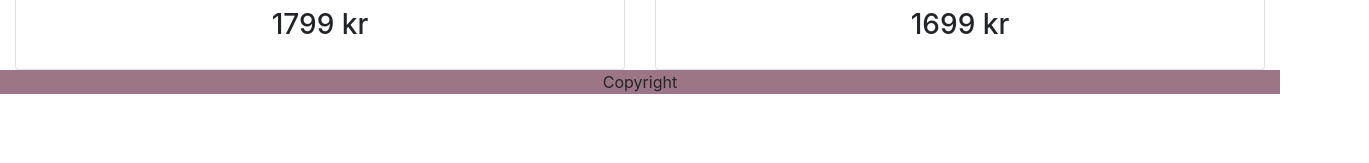
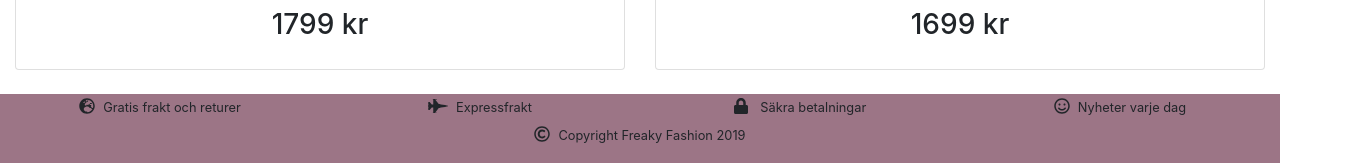
Before and after one commit to evapersson/freakyfashion, a React (Create React App) app: page / in a window 1280 px wide. Shown: the part 1745-1908 px from the top of the page, 1369 px wide, since content can reach past the window. Before the commit the page ends 1855 px from the top, so only its background shows below. Built offline with nearby package versions, Linux system fonts and the light colour scheme.

Commit message:
add icons and text to Footer

```diff
--- a/package.json
+++ b/package.json
@@ -4,7 +4,9 @@
   "private": true,
   "dependencies": {
     "@fortawesome/fontawesome-svg-core": "^1.2.25",
+    "@fortawesome/free-regular-svg-icons": "^5.11.2",
     "@fortawesome/free-solid-svg-icons": "^5.11.2",
+    "@fortawesome/react-fontawesome": "^0.1.7",
     "bootstrap": "^4.3.1",
     "react": "^16.12.0",
     "react-bootstrap": "^1.0.0-beta.15",
--- a/public/index.html
+++ b/public/index.html
@@ -24,7 +24,7 @@
       work correctly both with client-side routing and a non-root public URL.
       Learn how to configure a non-root public URL by running `npm run build`.
     -->
-    <title>React App</title>
+    <title>Freaky Fashion</title>
   </head>
   <body>
     <noscript>You need to enable JavaScript to run this app.</noscript>
--- a/src/components/Footer.js
+++ b/src/components/Footer.js
@@ -1,13 +1,40 @@
 import React from 'react'
-import {Container} from 'react-bootstrap'
-import { FontAwesomeIcon} from 'react-fontawesome';
+import {Container, Row, Col} from 'react-bootstrap'
+import { FontAwesomeIcon} from '@fortawesome/react-fontawesome';
+import {faCopyright, faSmile} from '@fortawesome/free-regular-svg-icons'
+import { faGlobeEurope, faFighterJet, faLock } from '@fortawesome/free-solid-svg-icons';
+
 
 
 function Footer () {
   return (
-    <Container fluid style={{ backgroundColor: '#9C7586' }}>
-      {/* <FontAwesomeIcon icon={Copyright}/> */}
-      <p>Copyright</p>
+    <Container fluid style={{ backgroundColor: '#9C7586' }}className="pb-3">
+      <Row>
+        <Col className="col-3">
+          <FontAwesomeIcon icon={faGlobeEurope} className="mr-2" />
+          <small>Gratis frakt och returer</small>
+        </Col>
+        <Col className="col-3">
+          <FontAwesomeIcon icon={faFighterJet} className="mr-2" />
+          <small>Expressfrakt</small>
+        </Col>
+        <Col className="col-3">
+          <FontAwesomeIcon icon={faLock} className="mr-2" />{' '}
+          <small>Säkra betalningar</small>
+        </Col>
+        <Col>
+          <FontAwesomeIcon icon={faSmile} className="mr-2" />
+          <small>Nyheter varje dag</small>
+        </Col>
+      </Row>
+      <Row className="pt-1 pb-1">
+        <Col></Col>
+        <Col>
+          <FontAwesomeIcon icon={faCopyright} className="mr-2" />
+          <small>Copyright Freaky Fashion 2019</small>
+        </Col>
+        <Col></Col>
+      </Row>
     </Container>
   );
 }
--- a/src/components/Header.js
+++ b/src/components/Header.js
@@ -1,6 +1,9 @@
 import React from 'react';
 import {Image, Nav, Navbar, Form, NavDropdown, FormControl, Button} from 'react-bootstrap'
 import freakylogo from '../images/freakylogo.png'
+import { FontAwesomeIcon } from '@fortawesome/react-fontawesome';
+import { faEye, faHeart} from '@fortawesome/free-regular-svg-icons';
+import {faShoppingCart} from '@fortawesome/free-solid-svg-icons';
 
 function Header () {
   return (
@@ -9,7 +12,11 @@ function Header () {
       <Form inline>
         <FormControl type="text" placeholder="Search" className="mr-sm-2" />
         <Button variant="outline-success">Search</Button>
-      </Form> <br></br>
+      </Form>
+      <FontAwesomeIcon icon={faEye} className="ml-5"/>
+      <FontAwesomeIcon icon={faHeart} className="ml-5"/>
+      <FontAwesomeIcon icon={faShoppingCart} className="ml-5"/>
+      <br></br>
       <Navbar.Toggle aria-controls="basic-navbar-nav" />
       <Navbar.Collapse id="basic-navbar-nav">
         <Nav className="mr-auto">
@@ -17,9 +24,7 @@ function Header () {
 
           <NavDropdown title="Kategorier" id="basic-nav-dropdown">
             <NavDropdown.Item href="#action/3.1">Klänningar</NavDropdown.Item>
-            <NavDropdown.Item href="#action/3.2">
-              Skor
-            </NavDropdown.Item>
+            <NavDropdown.Item href="#action/3.2">Skor</NavDropdown.Item>
             <NavDropdown.Item href="#action/3.3">Accesoarer</NavDropdown.Item>
           </NavDropdown>
           <Nav.Link href="#link">Rea</Nav.Link>
@@ -28,7 +33,6 @@ function Header () {
           <Nav.Link href="#link">Shop</Nav.Link>
           <Nav.Link href="#link">Instagram</Nav.Link>
         </Nav>
-
       </Navbar.Collapse>
     </Navbar>
   );
--- a/src/components/MainContentLarge.js
+++ b/src/components/MainContentLarge.js
@@ -12,7 +12,7 @@ function MainContentLarge () {
   ];
 
   return(
-    <CardDeck className="mt-3">{mainContentLargeList.map(item => {
+    <CardDeck className="mt-3 mb-4">{mainContentLargeList.map(item => {
       return (<Card className="col-6"><Card.Img variant="top" src={item.image} alt={item.name} />
         ,
         <Card.Body>
```
Also changed, not shown: 1 other file (tests, documents, lock files or other folders).
